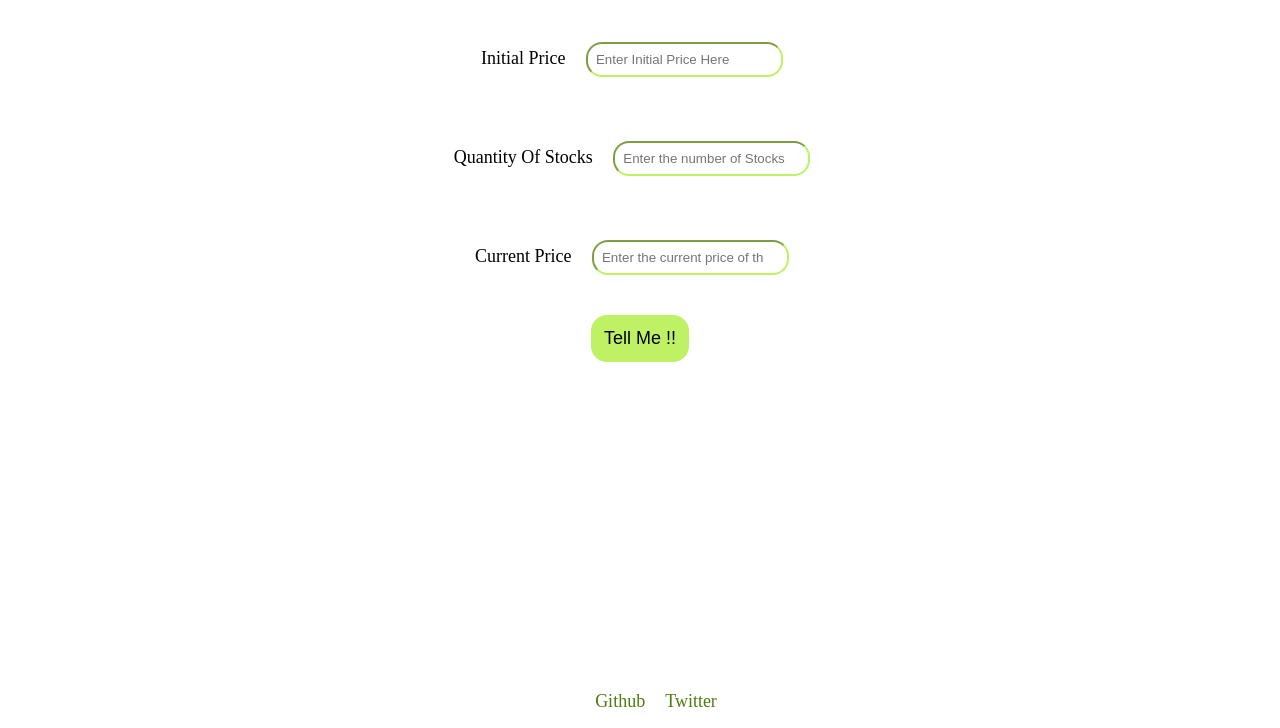
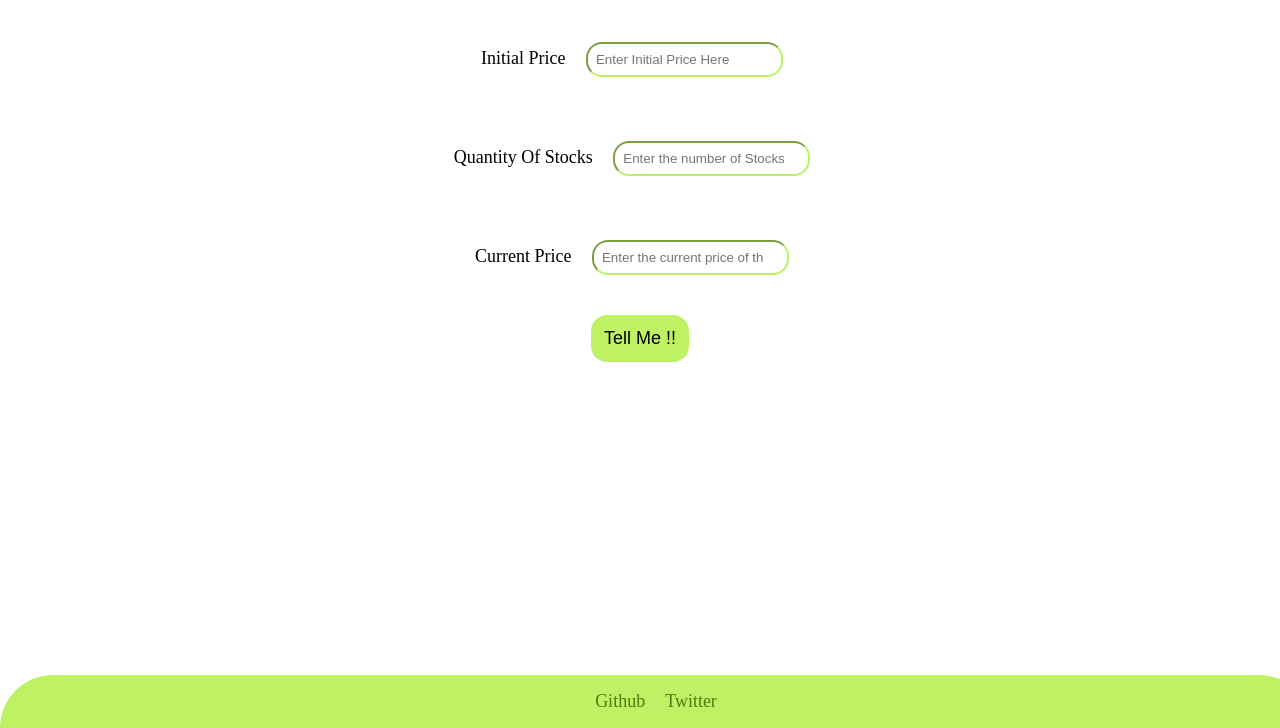
Before and after one commit to Amankumar62/stock-profit-loss, a plain HTML site: page index.html in a window 1280 px wide. Shown: the part 72-800 px from the top of the page. Drawn offline with Linux system fonts and the light colour scheme.

Commit message:
footer design added

```diff
--- a/index.html
+++ b/index.html
@@ -18,7 +18,7 @@
     </main>
     <footer>
         <span><a href="https://github.com/Amankumar62/">Github</a></span>
-        <span><a href="https://twitter.com/i/flow/login">Twitter</a></span>
+        <span><a href="https://twitter.com/kr794">Twitter</a></span>
     </footer>
     <script src="app.js"></script>
 </body>
--- a/style.css
+++ b/style.css
@@ -37,6 +37,9 @@ footer a{
     color:#4d7c0f;
 }
 footer{
+border-top-left-radius: 5rem;
+border-top-right-radius: 5rem;
+background-color: #bef264;
  padding: 1rem;
   position: fixed;
   left: 0;
```
